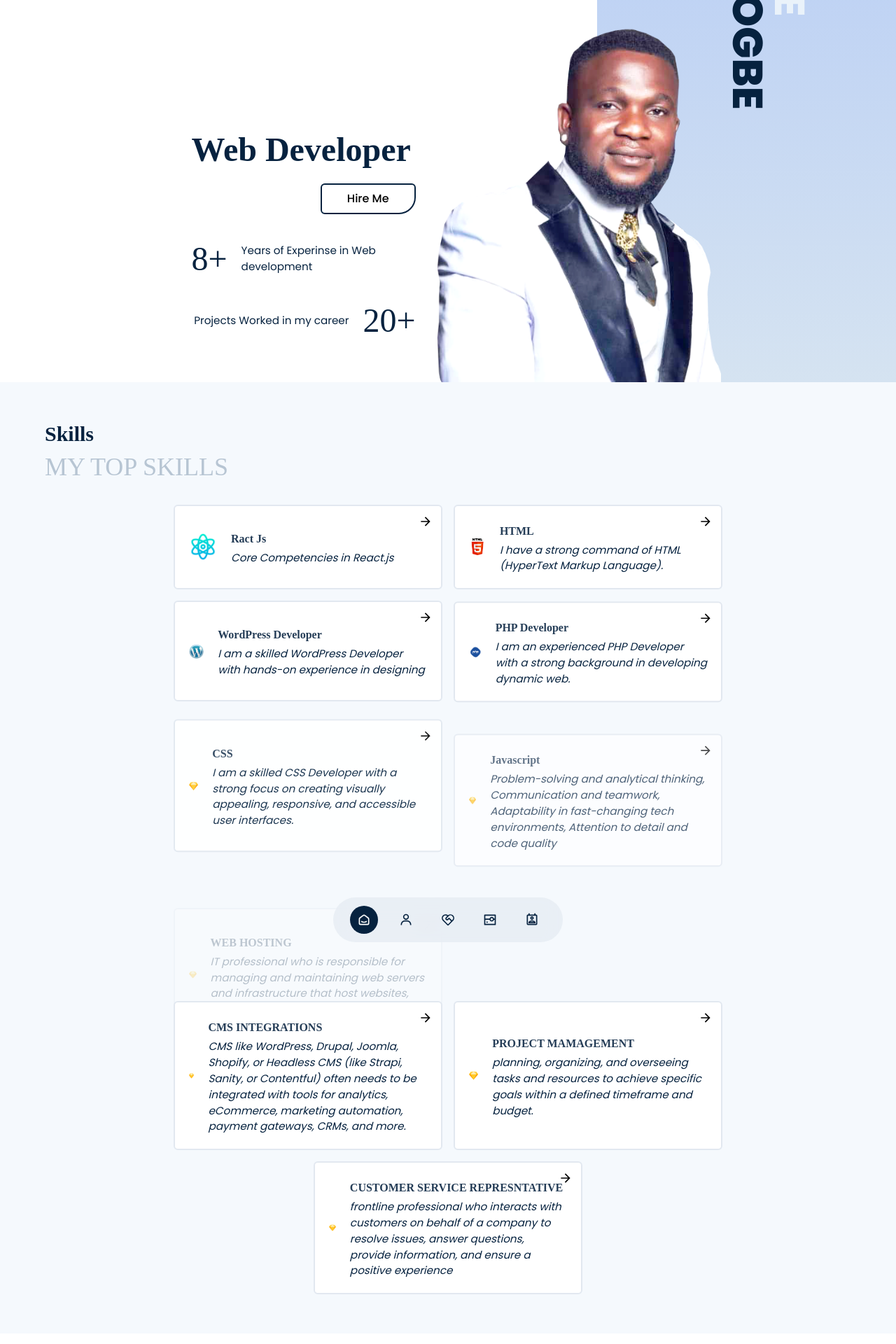
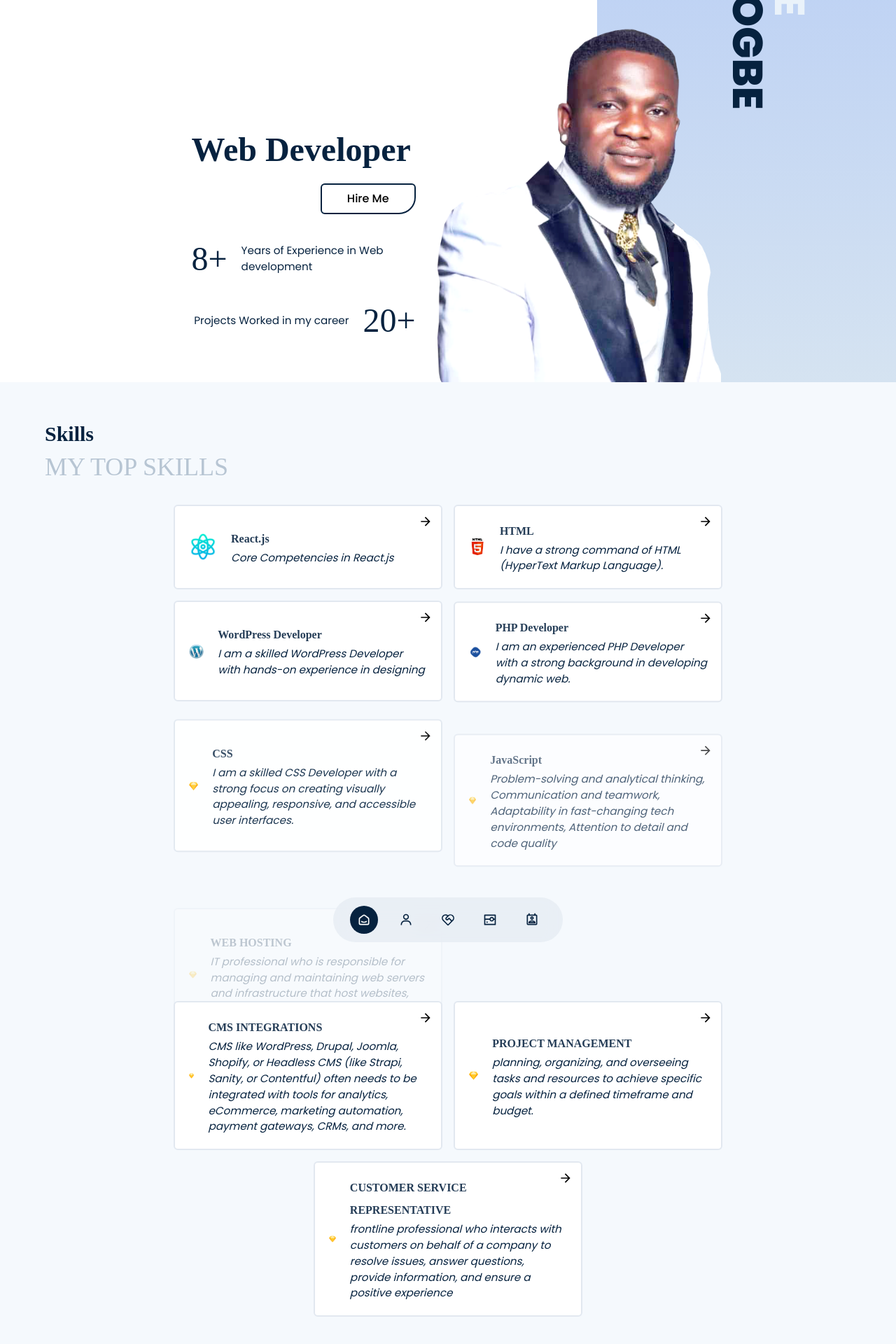
Before and after one commit to enogie400/enogie, a React (Vite) app: page / in a window 1280 px wide. Shown: the part 254-2174 px from the top of the page at 70% size. Built offline with nearby package versions, Linux system fonts and the light colour scheme; a web font is replaced by a local one.

Commit message:
Update Content.js

```diff
--- a/src/Content.js
+++ b/src/Content.js
@@ -68,7 +68,7 @@ export const content = {
     hero_content: [
       {
         count: "8+",
-        text: "Years of Experinse in Web development",
+        text: "Years of Experience in Web development",
       },
       {
         count: "20+",
@@ -81,7 +81,7 @@ export const content = {
     subtitle: "MY TOP SKILLS",
     skills_content: [
       {
-        name: "Ract Js",
+        name: "React.js",
         para: "Core Competencies in React.js",
         logo: figma,
       },
@@ -106,7 +106,7 @@ export const content = {
         logo: sketch,
       },
       {
-        name: "Javascript",
+        name: "JavaScript",
         para: "Problem-solving and analytical thinking, Communication and teamwork, Adaptability in fast-changing tech environments, Attention to detail and code quality",
         logo: sketch,
       },
@@ -126,12 +126,12 @@ export const content = {
         logo: sketch,
       },
       {
-        name: "PROJECT MAMAGEMENT",
+        name: "PROJECT MANAGEMENT",
         para: "planning, organizing, and overseeing tasks and resources to achieve specific goals within a defined timeframe and budget.",
         logo: sketch,
       },
       {
-        name: "CUSTOMER SERVICE REPRESNTATIVE",
+        name: "CUSTOMER SERVICE REPRESENTATIVE",
         para: "frontline professional who interacts with customers on behalf of a company to resolve issues, answer questions, provide information, and ensure a positive experience",
         logo: sketch,
       },
@@ -183,7 +183,7 @@ export const content = {
       {
         title: "NOLT FINANCE LTD",
         image: project5,
-      },
+      }
     ],
   },
   Testimonials: {
```
